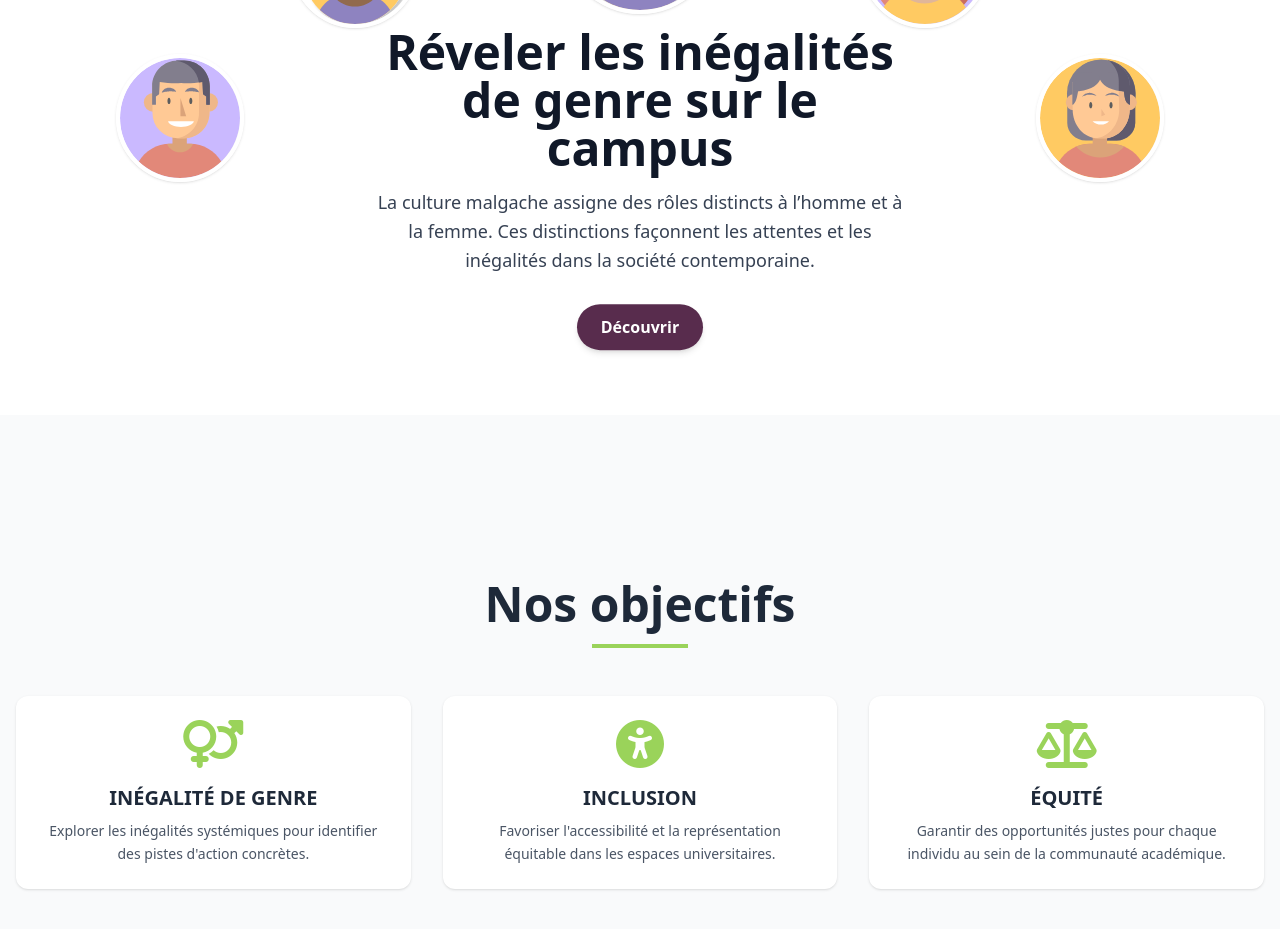
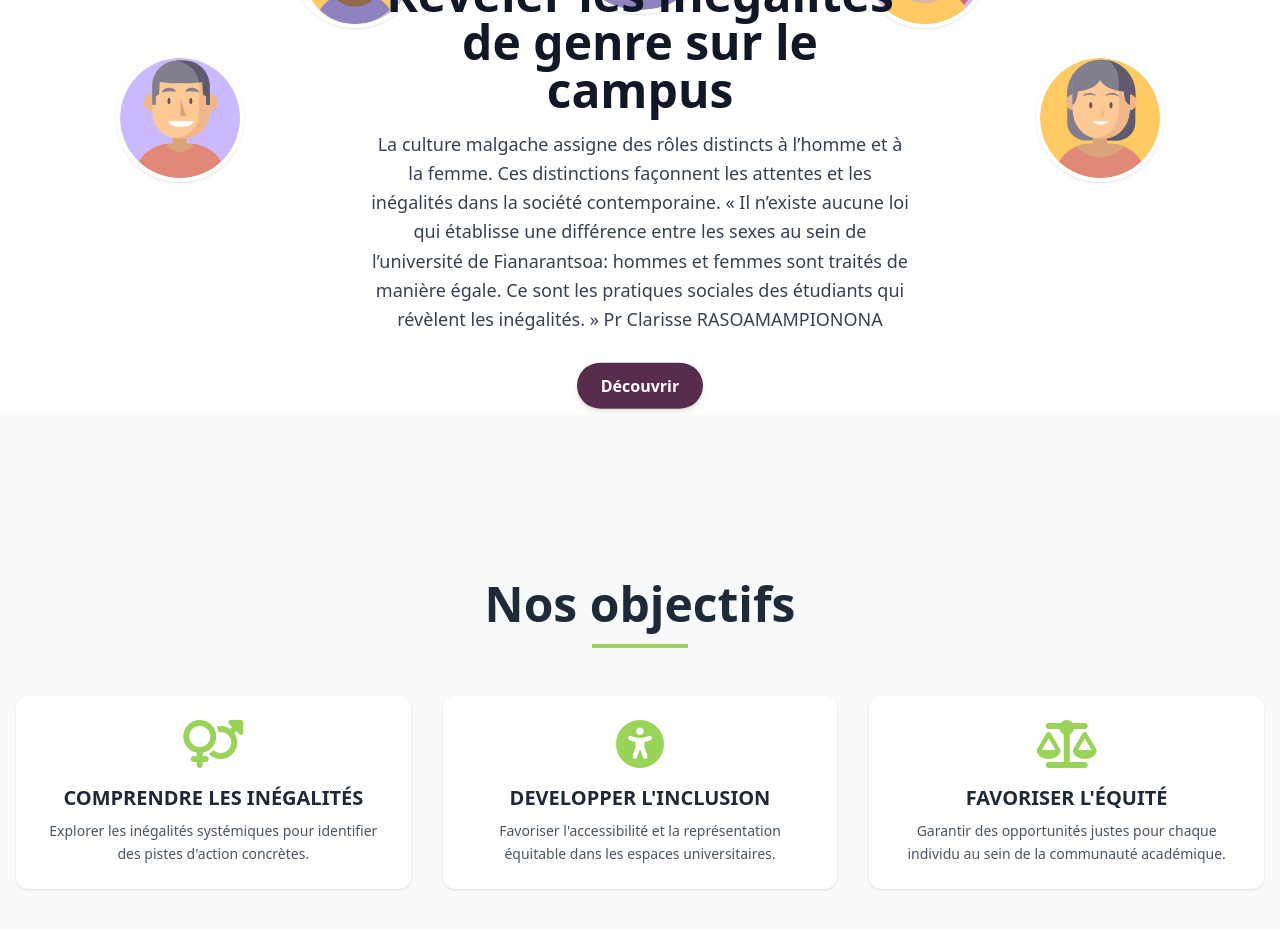
Before and after one commit to heritianarafidimanantsoa/CARTOGENRE, a Vue app: page /home in a window 1280 px wide. Shown: the part 920-1849 px from the top of the page. Built offline with nearby package versions, Linux system fonts and the light colour scheme.

Commit message:
modification texte page intro

```diff
--- a/src/view/homePage.vue
+++ b/src/view/homePage.vue
@@ -5,19 +5,19 @@ import Footer from "@/components/footer.vue";
 const services = [
   {
     icon: "fas fa-venus-mars",
-    title: "INÉGALITÉ DE GENRE",
+    title: "COMPRENDRE LES INÉGALITÉS",
     description:
       "Explorer les inégalités systémiques pour identifier des pistes d'action concrètes.",
   },
   {
     icon: "fas fa-universal-access",
-    title: "INCLUSION",
+    title: "DEVELOPPER L'INCLUSION",
     description:
       "Favoriser l'accessibilité et la représentation équitable dans les espaces universitaires.",
   },
   {
     icon: "fas fa-balance-scale",
-    title: "ÉQUITÉ",
+    title: "FAVORISER L'ÉQUITÉ",
     description:
       "Garantir des opportunités justes pour chaque individu au sein de la communauté académique.",
   },
@@ -115,7 +115,11 @@ const services = [
         >
           La culture malgache assigne des rôles distincts à l’homme et à la
           femme. Ces distinctions façonnent les attentes et les inégalités dans
-          la société contemporaine.
+          la société contemporaine. « Il n’existe aucune loi qui établisse une
+          différence entre les sexes au sein de l’université de Fianarantsoa:
+          hommes et femmes sont traités de manière égale. Ce sont les pratiques
+          sociales des étudiants qui révèlent les inégalités. » Pr Clarisse
+          RASOAMAMPIONONA
         </p>
 
         <!-- On isole le bouton avec du padding top -->
--- a/src/view/introPage.vue
+++ b/src/view/introPage.vue
@@ -26,9 +26,11 @@
         v-if="!isPlaying"
         class="text-white text-base sm:text-lg font-light z-10 text-center max-w-xs sm:max-w-sm md:max-w-md"
       >
-        Pour une expérience optimale, connectez vos écouteurs <br />
-        Explorez ce site pour découvrir les enjeux de genre sur le campus
-        d'Andrainjato
+        À travers la cartographie, nous mettons en lumière les inégalités de
+        genre qui structurent les pratiques sur le campus universitaire
+        d'Andrainjato Fianarantsoa, Madagascar. Accédez à une vidéo
+        d'introduction qui vous explique en détail cette démarche et vous guide
+        dans l'exploration de la carte interactive.
       </p>
 
       <!-- Bouton pour lancer la vidéo -->
--- a/src/view/statPage.vue
+++ b/src/view/statPage.vue
@@ -201,7 +201,7 @@ onMounted(() => {
       class="absolute top-8 left-[32%] z-20 bg-black/30 backdrop-blur-sm px-4 py-2 rounded-md text-left transform -translate-x-1/2"
     >
       <h1 class="text-2xl font-bold text-white">
-                Donner par établissement sur
+        Données par établissement sur
         <span class="text-secondary">{{ getCurrentTab.label }}</span>
       </h1>
     </div>
@@ -227,10 +227,8 @@ onMounted(() => {
           @click="activeTab = tab.id"
           class="flex items-center justify-center space-x-2 p-2 transition duration-200 w-full"
           :class="{
-                        'bg-transparent text-white font-bold':
-                            activeTab === tab.id,
-                        'bg-gray-600 text-white hover:bg-gray-500':
-                            activeTab !== tab.id,
+            'bg-transparent text-white font-bold': activeTab === tab.id,
+            'bg-gray-600 text-white hover:bg-gray-500': activeTab !== tab.id,
             'rounded-tl-lg': tab.id === 'etudiant',
             'rounded-none': tab.id === 'enseignant',
             'rounded-tr-lg': tab.id === 'pat',
@@ -244,9 +242,7 @@ onMounted(() => {
       </div>
 
       <!-- Contenu -->
-            <div
-                class="flex-1 flex flex-col p-6 justify-center items-center mt-4"
-            >
+      <div class="flex-1 flex flex-col p-6 justify-center items-center mt-4">
         <div class="text-center mb-2">
           <h1
             class="text-base font-semibold text-white/80 uppercase tracking-wide mb-1"
@@ -257,11 +253,7 @@ onMounted(() => {
             {{ getCurrentTab.label }}
           </h2>
         </div>
-                <canvas
-                    ref="myChart"
-                    class="w-full"
-                    style="max-height: 300px"
-                ></canvas>
+        <canvas ref="myChart" class="w-full" style="max-height: 300px"></canvas>
       </div>
 
       <!-- Établissements -->
@@ -273,9 +265,7 @@ onMounted(() => {
           :key="index"
           class="bg-gray-700 p-2 rounded-lg shadow-md flex flex-col items-center min-h-[80px]"
         >
-                    <p
-                        class="font-semibold text-white mb-1 text-center text-[12px]"
-                    >
+          <p class="font-semibold text-white mb-1 text-center text-[12px]">
             {{ item.label }}:
           </p>
           <p class="text-gray-300 text-[10px] text-center">
--- a/src/view/vieAssociative.vue
+++ b/src/view/vieAssociative.vue
@@ -117,8 +117,7 @@
           @click="activeTab = 'carte'"
           :class="{
             'bg-gray-900 text-white': activeTab === 'carte',
-                        'bg-gray-700 text-gray-300 hover:text-white':
-                            activeTab !== 'carte',
+            'bg-gray-700 text-gray-300 hover:text-white': activeTab !== 'carte',
           }"
           class="flex items-center justify-center px-4 py-3 font-semibold rounded-bl-lg transition uppercase text-sm gap-2"
         >
@@ -162,8 +161,9 @@ const activeTab = ref("carte");
 const images = ref([
   {
     src: videoIntro,
-        title: "CARTE VIE ASSOCIATIVE",
-        description: "Description 1 sur la carte vie associative.",
+    title: "préférence par genre des toilettes au sein du campus",
+    description:
+      "La carte révèle que le choix des toilettes sur le campus est largement déterminé par la propreté, l'hygiène et la proximité des installations par rapport aux lieux de travail ou d'études pour l'ensemble des usagers, qu'ils soient étudiants, enseignants ou personnels administratifs et techniques. Toutefois, pour les femmes, le critère de la présence de portes, garantissant intimité et sécurité, vient s'ajouter, alors que les hommes se montrent plus tolérants face à des portes défectueuses. Ainsi, malgré leur éloignement par rapport à leur lieu de travail ou d'étude, les toilettes de l'EMIT et de la Faculté de Médecine sont majoritairement privilégiées par les femmes.",
   },
   {
     src: videoIntro2,
@@ -182,10 +182,9 @@ const resultImages = ref([
     src: resultImage1,
     title: "REPARTITION GENREE DES POSTES DE PRESIDENT DES ASSOCIATIONS",
     description: `
-                    « Mais en général, heu… on les [les décisions] prend tous ensemble ! En fait, quand… c’est le président, oui, là alors… là, peut-être qu’il y a un peu de différence parce que les femmes n’ont pas le droit de… heu… d’être élues présidentes dans l’association… chez nous ! Mais j’sais pas chez les autres… oui voilà en fait ! Il y avait ça… »
-
-                    La répartition genrée des postes de présidence reflète les normes sociales traditionnelles malgaches. Le graphique met en évidence une forte prédominance masculine à ces postes, une tendance qui s'explique par des représentations culturelles où les rôles de leadership restent majoritairement attribués aux hommes.
+                    Le graphique met en évidence une forte prédominance masculine au poste de président des associations régionales, une tendance qui s'explique par des représentations culturelles où les rôles de leadership restent majoritairement attribués aux hommes.
 Dans ce contexte, même si les décisions peuvent être prises collectivement, l’accès des femmes à la présidence reste limité par des habitudes et des croyances profondément ancrées. Cette dynamique, issue des structures sociales et familiales, influence les associations étudiantes, où la légitimité du pouvoir demeure souvent perçue comme masculine. Ainsi, la répartition observée ne relève pas seulement d’un choix individuel, mais s’inscrit dans un cadre social plus large qui façonne les opportunités et les attentes liées au genre.
+“Les femmes n’ont pas le droit de... heu... d’être élues présidentes dans l’association... chez nous ! Mais j’sais pas chez les autres…” Témoignage tiré du mémoire de Mona FLOOD.
                     `,
 
     chartData: {
@@ -197,11 +196,8 @@ const resultImages = ref([
     src: resultImage2,
     title: "REPARTITION GENREE DES MEMBRES DES ASSOCIATIONS",
     description: `
-                    « Premièrement ça m’aide à avoir un logement » « Je suis rentrée dans l’association pour les bâtiments »
-                        Le graphique met en évidence des différences de participation entre les hommes et les femmes, influencées par les rôles traditionnels associés à chaque genre dans la société malgache.
-                        Les hommes sont souvent plus présents dans ces associations, car l'engagement associatif, notamment dans les espaces de représentation et de prise de décision, est perçu comme un prolongement des responsabilités et de l'autorité qui leur sont socialement attribuées. À l'inverse, les femmes peuvent être moins nombreuses en raison des attentes qui pèsent sur elles en matière de priorités académiques et familiales, ou encore par une moindre légitimité perçue dans ces espaces collectifs.
-                        Ainsi, cette répartition ne reflète pas seulement des choix individuels, mais s'inscrit dans un cadre où les normes de genre influencent les formes d'engagement au sein du campus.
-
+                    Le graphique met en évidence des différences de participation entre les hommes et les femmes dans les associations. Les hommes sont souvent plus présents, car l'engagement associatif, notamment dans les espaces de représentation et de prise de décision, est perçu comme un prolongement des responsabilités et de l'autorité qui leur sont socialement attribuées. À l'inverse, les femmes sont moins nombreuses en raison des attentes qui pèsent sur elles en matière de priorités académiques et familiales, ou encore par une moindre légitimité perçue dans ces espaces collectifs. Bien qu’elles adhèrent à ces associations pour bénéficier d’avantages personnels, tels qu’un logement gratuit, et d’une forme de protection sociale, elles subissent néanmoins diverses violences sexuelles et verbales tout au long de leur séjour, voire même des menaces d’expulsion.
+« Premièrement ça m’aide à avoir un logement » « Je suis rentrée dans l’association pour les bâtiments » Témoignages tirés du mémoire de Mona FLOOD.
                     `,
     chartData: {
       labels: ["Homme", "Femme"],
@@ -236,8 +232,7 @@ const nextSlide = (type) => {
 const prevSlide = (type) => {
   if (type === "carte") {
     currentIndex.value =
-            (currentIndex.value - 1 + images.value.length) %
-            images.value.length;
+      (currentIndex.value - 1 + images.value.length) % images.value.length;
   } else if (type === "resultats") {
     currentResultIndex.value =
       (currentResultIndex.value - 1 + resultImages.value.length) %
```
Lines whose indentation alone changed are shown as unchanged.
